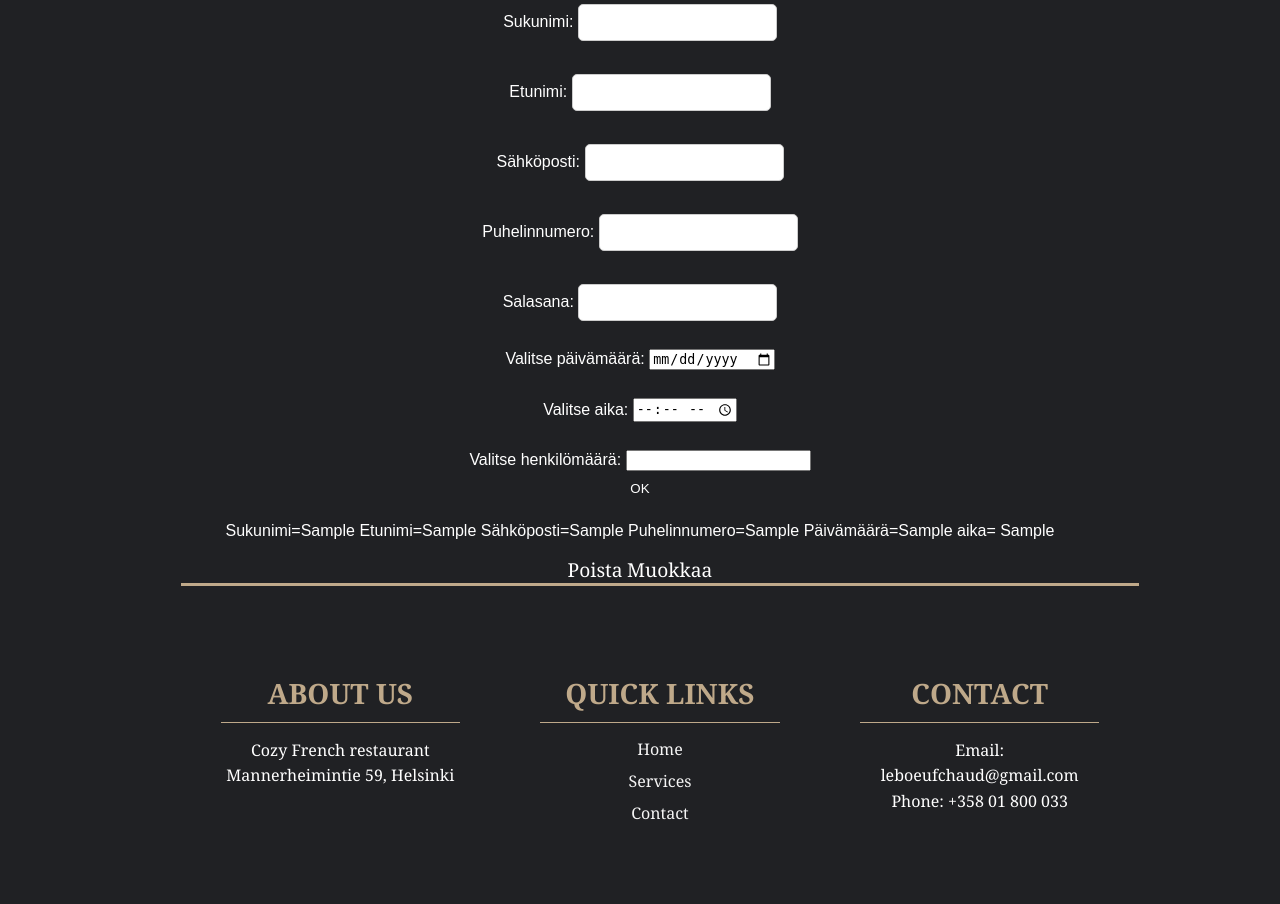
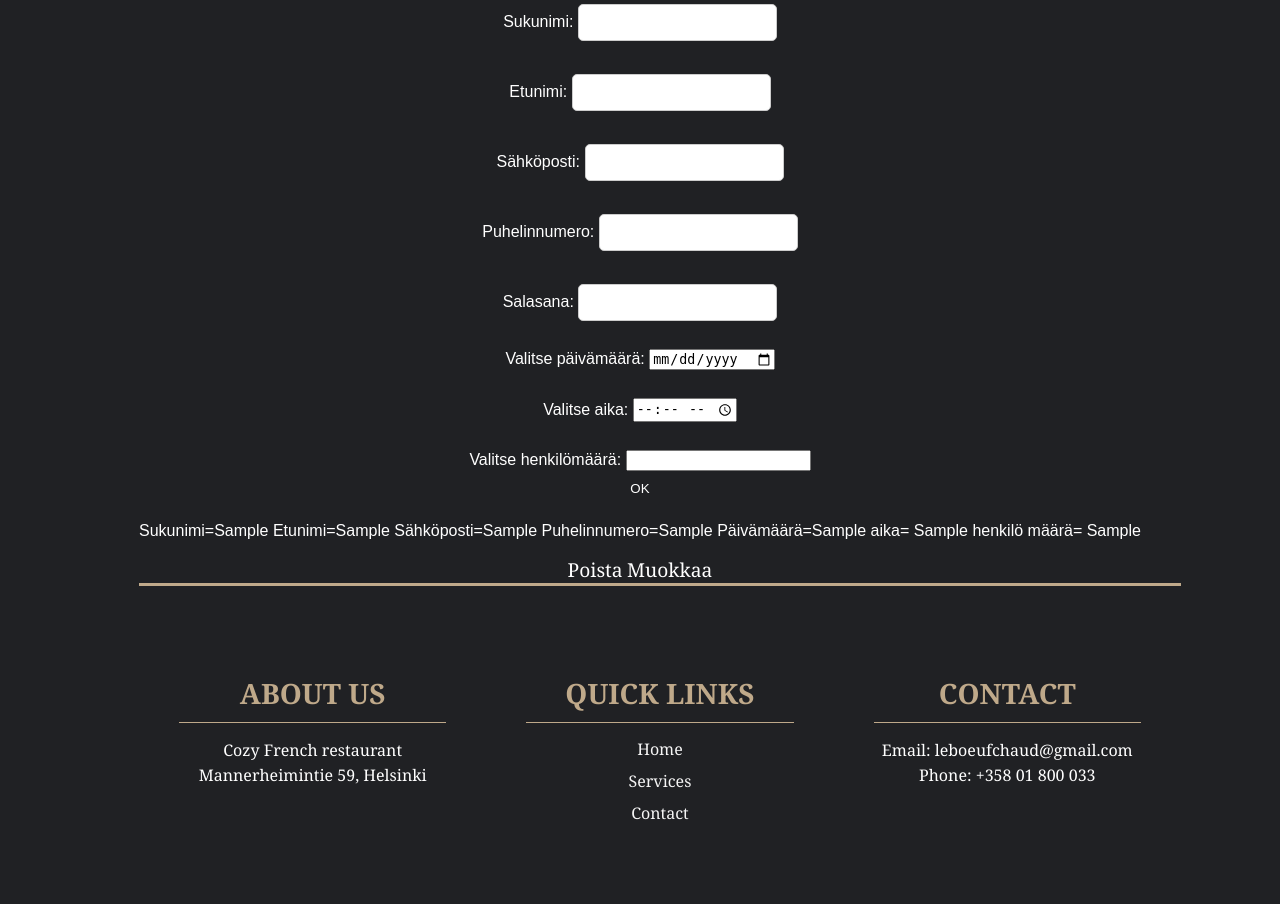
Before and after one commit to jomi112233/WebsiteProject, a PHP site: page /booking.php in a window 1280 px wide; the page is wider, and only the part inside the window is pictured. Shown: the part 542-1446 px from the top of that part. Run offline with PHP 8.4, Linux system fonts and the light colour scheme; tables that the repository leaves empty or names only in its code hold one stand-in row (values such as "Sample post"); data that the repository does not hold is empty.

Commit message:
henkilö määrä toimii

```diff
--- a/booking.php
+++ b/booking.php
@@ -130,7 +130,7 @@ if ($_SERVER["REQUEST_METHOD"] == "POST") {
 $tulos = mysqli_query($yhteys, "SELECT * FROM booking");
 
 while ($rivi = mysqli_fetch_object($tulos)) {
-    echo "<p>Sukunimi=$rivi->sukunimi Etunimi=$rivi->etunimi Sähköposti=$rivi->sahkoposti Puhelinnumero=$rivi->puhnumero Päivämäärä=$rivi->pvm aika= $rivi->aika </p>" .
+    echo "<p>Sukunimi=$rivi->sukunimi Etunimi=$rivi->etunimi Sähköposti=$rivi->sahkoposti Puhelinnumero=$rivi->puhnumero Päivämäärä=$rivi->pvm aika= $rivi->aika henkilö määrä= $rivi->hlomaara </p>" .
          "<a href='./poista.php?puhnumero=$rivi->puhnumero'>Poista</a> " .
          "<a href='./muokkaa.php?puhnumero=$rivi->puhnumero'>Muokkaa</a><br>";
 }
```
